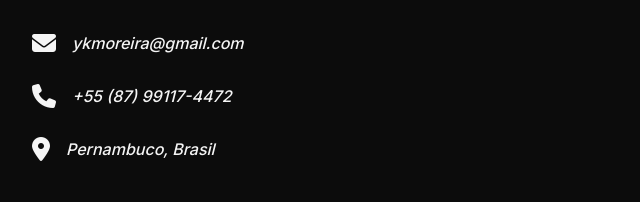
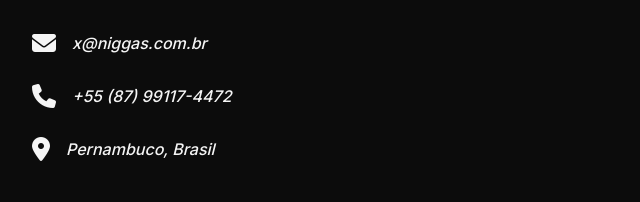
Before and after one commit to kuruwasenaide/k_ue, a plain HTML site: page index.html in a window 1280 px wide. Shown: the part 4039-4241 px from the top of the page, 0-640 px from the left. Drawn offline with Linux system fonts and the light colour scheme; a script that the page names is missing.

Commit message:
first commit

```diff
--- a/index.html
+++ b/index.html
@@ -143,7 +143,7 @@
                             <div class="contact-icon">
                                 <i class="fas fa-envelope"></i>
                             </div>
-                            <p>ykmoreira@gmail.com</p>
+                            <p>x@niggas.com.br</p>
                         </div>
                         <div class="contact-item">
                             <div class="contact-icon">
```
